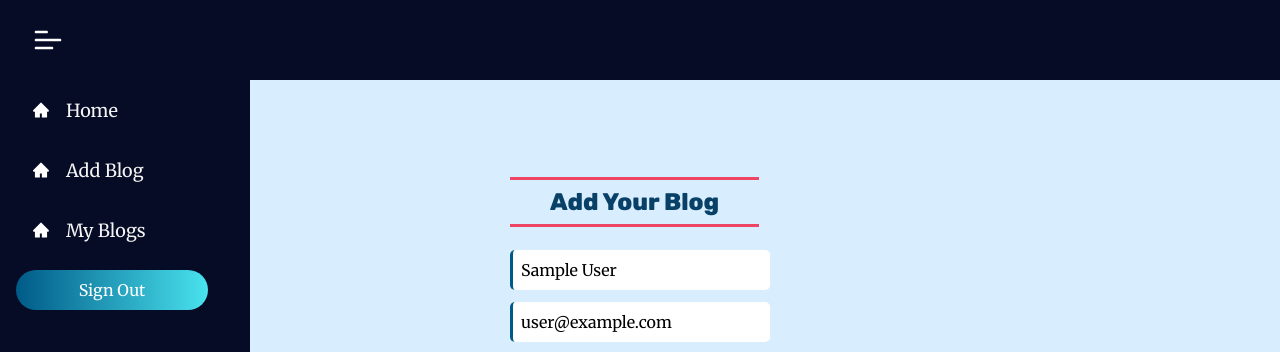
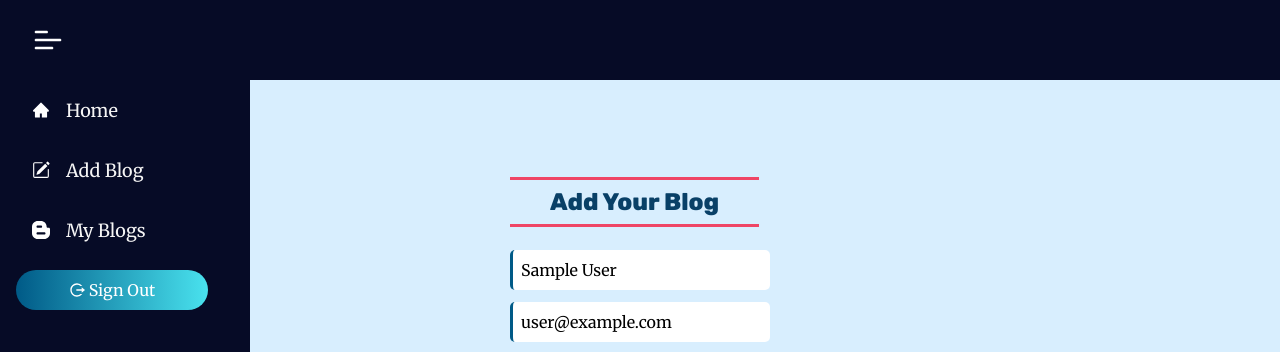
Before and after one commit to Khurshida-Meem/your-highway-tailwind, a React (Create React App) app: page /dashboard in a window 1280 px wide. Shown: the top 352 px of the page. Built offline with nearby package versions, Linux system fonts and the light colour scheme; no server answers; sample sign-in values are in the browser's storage.

Commit message:
updated dashboard ui

```diff
--- a/src/Pages/Dashboard/Dashboard/Dashboard.js
+++ b/src/Pages/Dashboard/Dashboard/Dashboard.js
@@ -1,11 +1,14 @@
 import './Dashboard.css';
 import React, { useState } from 'react';
 import useAuth from '../../../hooks/useAuth';
-import * as FaIcons from 'react-icons/fa';
 import * as AiIcons from 'react-icons/ai';
 import { IconContext } from 'react-icons';
 import { CgMenuLeft } from 'react-icons/cg';
-import * as IoIcons from 'react-icons/io';
+import { ImBlogger } from "react-icons/im";
+import { MdAddComment } from "react-icons/md";
+import { SiManageiq } from "react-icons/si";
+import { RiAdminFill, RiLogoutCircleRLine } from "react-icons/ri";
+import { BsPencilSquare } from "react-icons/bs";
 import {
     Switch,
     Route,
@@ -56,13 +59,13 @@ const Dashboard = () => {
                         {admin || <div>
                             <li className='nav-text'>
                                 <Link to={`${url}/add_blog`} >
-                                    <AiIcons.AiFillHome />
+                                    <BsPencilSquare />
                                     <span className="nav-span">Add Blog</span>
                                 </Link>
                             </li>
                             <li className='nav-text'>
                                 <Link to={`${url}/my_blogs`} >
-                                    <AiIcons.AiFillHome />
+                                    <ImBlogger />
                                     <span className="nav-span">My Blogs</span>
                                 </Link>
                             </li>
@@ -75,32 +78,33 @@ const Dashboard = () => {
                         {admin && <div>
                             <li className='nav-text'>
                                 <Link to={`${url}/all_blogs`} >
-                                    <AiIcons.AiFillHome />
+                                    <ImBlogger />
                                     <span className="nav-span">Manage All Blogs</span>
                                 </Link>
                             </li>
                             <li className='nav-text'>
                                 <Link to={`${url}/add_place`} >
-                                    <AiIcons.AiFillHome />
+                                    {/* <AiIcons.AiFillHome /> */}
+                                    <MdAddComment />
                                     <span className="nav-span">Add Place</span>
                                 </Link>
                             </li>
                             <li className='nav-text'>
                                 <Link to={`${url}/all_place`} >
-                                    <AiIcons.AiFillHome />
-                                    <span className="nav-span">Manage All Places</span>
+                                    <SiManageiq />
+                                    <span className="nav-span">Manage Places</span>
                                 </Link>
                             </li>
                             <li className='nav-text'>
                                 <Link to={`${url}/make_admin`} >
-                                    <AiIcons.AiFillHome />
+                                    <RiAdminFill />
                                     <span className="nav-span">Make Admin</span>
                                 </Link>
                             </li>
                         </div>}
                         <li className='nav-text'>
                             <button onClick={logOut} className="mt-8 mb-8 py-2 w-48 btn-primary text-white">
-                                <span>Sign Out</span>
+                                <span className='flex justify-center items-center' ><RiLogoutCircleRLine /> <p className='text-white ml-1'>Sign Out</p></span>
                             </button>
                         </li>
 
```
